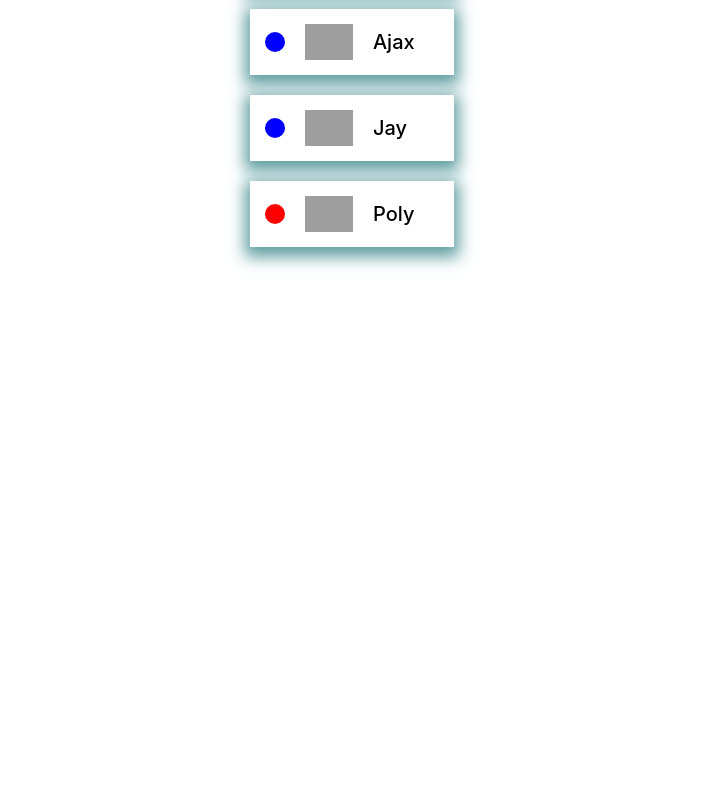
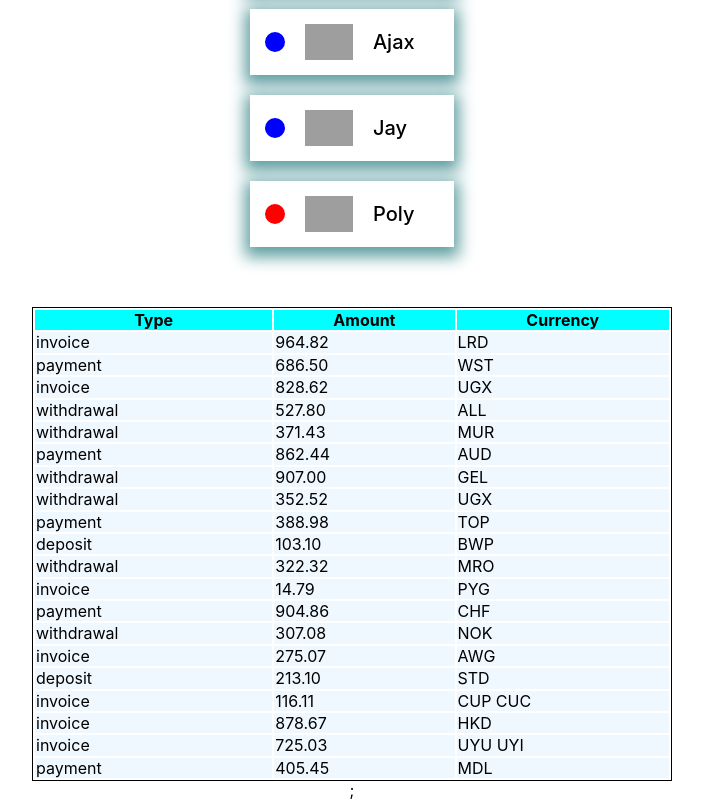
Before and after one commit to marina-ohrumchyk/goit-react-hw-01-components, a React (Create React App) app: page / in a window 1280 px wide. Shown: the part 1141-1941 px from the top of the page, without its empty margins (288-991 px from the left). Before the commit the page ends 1448 px from the top, so only its background shows below. Built offline with nearby package versions, Linux system fonts and the light colour scheme; grey boxes are pictures that could not be loaded.

Commit message:
TransactionHistory finish

```diff
--- a/src/components/App.jsx
+++ b/src/components/App.jsx
@@ -4,6 +4,8 @@
 import data from 'components/statistics/data.json';
 import FriendList from 'components/friendList/FriendList';
 import friends from 'components/friendList/friends.json';
+import TransactionHistory from 'components/transaction/TransactionHistory';
+import transactions from 'components/transaction/transactions.json';
 
 export default function App() {
   return (
@@ -27,6 +29,7 @@
       />
       <Statistic title="Upload stats" stats={data} />
       <FriendList friends={friends} />
+      <TransactionHistory items={transactions} />;
     </div>
   );
 }
--- /dev/null
+++ b/src/components/transaction/TransactionHistory.jsx
@@ -0,0 +1,36 @@
+import PropTypes from 'prop-types';
+import css from './TransactionHistory.module.css';
+import TransactionItem from 'components/transaction/TransactionItem';
+
+export default function TransactionHistory({ items }) {
+  return (
+    <table className={css.transaction}>
+      <thead className={css.thead}>
+        <tr>
+          <th>Type</th>
+          <th>Amount</th>
+          <th>Currency</th>
+        </tr>
+      </thead>
+
+      <tbody>
+        {items.map(item => (
+          <TransactionItem
+            key={item.id}
+            type={item.type}
+            amount={item.amount}
+            currency={item.currency}
+          />
+        ))}
+      </tbody>
+    </table>
+  );
+}
+
+TransactionHistory.propTypes = {
+  items: PropTypes.arrayOf(
+    PropTypes.shape({
+      id: PropTypes.string.isRequired,
+    })
+  ),
+};
--- /dev/null
+++ b/src/components/transaction/TransactionHistory.module.css
@@ -0,0 +1,12 @@
+.transaction{
+    width: 50%;
+    border: 1px solid black;
+}
+
+.td{
+    background-color: aliceblue;
+}
+
+.thead{
+    background-color: aqua;
+}
--- /dev/null
+++ b/src/components/transaction/TransactionItem.jsx
@@ -0,0 +1,19 @@
+import PropTypes from 'prop-types';
+import css from './TransactionHistory.module.css';
+
+export default function TransactionItem ({ type, amount, currency}) {
+    return (
+        <tr className={css.tr}>
+        <td className={css.td}>{type}</td>
+        <td className={css.td}>{amount}</td>
+        <td className={css.td}>{currency}</td>
+      </tr>
+    )
+  }
+
+  TransactionItem.propTypes = {
+    type: PropTypes.string,
+    amount: PropTypes.string,
+    currency: PropTypes.string,
+
+  }
--- /dev/null
+++ b/src/components/transaction/transactions.json
@@ -0,0 +1,122 @@
+[
+  {
+    "id": "1e0700a2-5183-4291-85cc-2065a036a683",
+    "type": "invoice",
+    "amount": "964.82",
+    "currency": "LRD"
+  },
+  {
+    "id": "a30f821b-4d25-4ff0-abdd-e340b3f0dd2b",
+    "type": "payment",
+    "amount": "686.50",
+    "currency": "WST"
+  },
+  {
+    "id": "44dca67a-8e5a-4798-bf8e-b15efd4e1abd",
+    "type": "invoice",
+    "amount": "828.62",
+    "currency": "UGX"
+  },
+  {
+    "id": "ea8ed3dc-2b68-4a53-905a-53ecb0adef33",
+    "type": "withdrawal",
+    "amount": "527.80",
+    "currency": "ALL"
+  },
+  {
+    "id": "ea76146a-0b00-4b80-bc02-a8c822176712",
+    "type": "withdrawal",
+    "amount": "371.43",
+    "currency": "MUR"
+  },
+  {
+    "id": "63ca02f9-d637-46b5-9237-f3b24425e029",
+    "type": "payment",
+    "amount": "862.44",
+    "currency": "AUD"
+  },
+  {
+    "id": "ed0263e8-59a5-4bf1-87e0-2bb88e53dc34",
+    "type": "withdrawal",
+    "amount": "907.00",
+    "currency": "GEL"
+  },
+  {
+    "id": "6013bad0-750c-4691-8bc2-d8f2b43969c4",
+    "type": "withdrawal",
+    "amount": "352.52",
+    "currency": "UGX"
+  },
+  {
+    "id": "252c7be4-8b06-4fa7-8d42-61fb835b70d5",
+    "type": "payment",
+    "amount": "388.98",
+    "currency": "TOP"
+  },
+  {
+    "id": "4eaab41b-b967-40ac-82ed-85fc66f646f1",
+    "type": "deposit",
+    "amount": "103.10",
+    "currency": "BWP"
+  },
+  {
+    "id": "9648a350-8469-42d5-8bf3-18090de5fe67",
+    "type": "withdrawal",
+    "amount": "322.32",
+    "currency": "MRO"
+  },
+  {
+    "id": "9c5c25fb-1a95-4b2f-8d1f-4c4426d677cc",
+    "type": "invoice",
+    "amount": "14.79",
+    "currency": "PYG"
+  },
+  {
+    "id": "43ef232c-80e9-4d6f-b48a-b22405620de3",
+    "type": "payment",
+    "amount": "904.86",
+    "currency": "CHF"
+  },
+  {
+    "id": "5161682e-e620-4019-ab0a-24ceb10fbd20",
+    "type": "withdrawal",
+    "amount": "307.08",
+    "currency": "NOK"
+  },
+  {
+    "id": "7b119d71-42e6-4c42-a141-6818b07bb9ff",
+    "type": "invoice",
+    "amount": "275.07",
+    "currency": "AWG"
+  },
+  {
+    "id": "a4f65722-65c4-4c28-b1f4-b8ed988bb205",
+    "type": "deposit",
+    "amount": "213.10",
+    "currency": "STD"
+  },
+  {
+    "id": "c6e5784b-0ca3-48d6-86e5-b5128af5a523",
+    "type": "invoice",
+    "amount": "116.11",
+    "currency": "CUP CUC"
+  },
+  {
+    "id": "c9ebed6a-3a02-4b49-ac0d-0534b51f2bfd",
+    "type": "invoice",
+    "amount": "878.67",
+    "currency": "HKD"
+  },
+  {
+    "id": "a4a98b0e-b22c-438b-9f83-de2df52110c8",
+    "type": "invoice",
+    "amount": "725.03",
+    "currency": "UYU UYI"
+  },
+  {
+    "id": "b39bfa7a-0166-4c47-94d6-87d20590f746",
+    "type": "payment",
+    "amount": "405.45",
+    "currency": "MDL"
+  }
+]
```
